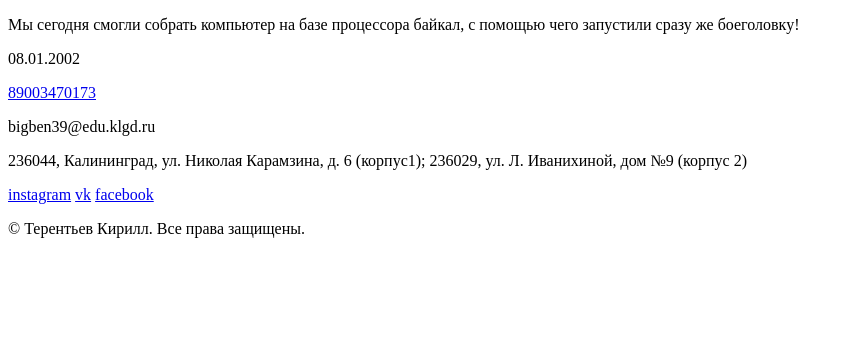
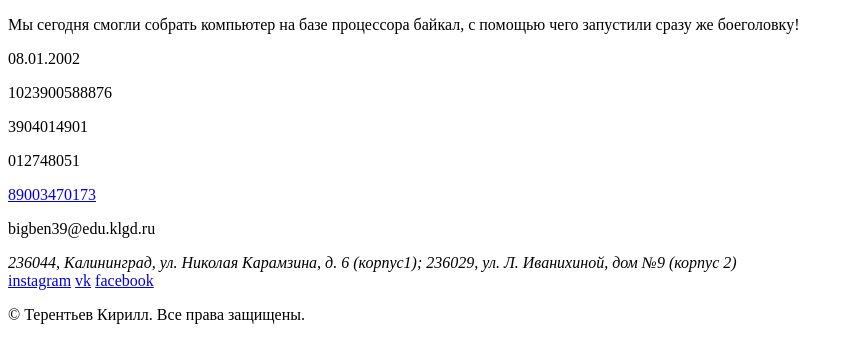
Before and after one commit to UnkNownT0Any0ne/Exam-1.1, a PHP site: page /index.php in a window 1280 px wide. Shown: the part 1255-1595 px from the top of the page, without its empty margins (0-853 px from the left). Before the commit the page ends 1493 px from the top, so only its background shows below. Run offline with PHP 8.4, Linux system fonts and the light colour scheme.

Commit message:
footer fix

```diff
--- a/footer.php
+++ b/footer.php
@@ -2,10 +2,15 @@
       <div class="container">
          <div class="footer__heading">
             <div class="footer__contacts">
+               <div class="requisites">
+                  <p class="requisites__ogrn">1023900588876</p>
+                  <p class="requisites__inn">3904014901</p>
+                  <p class="requisites__bik">012748051</p>
+               </div>
                <div class="contacts">
                   <a href="tel:89003470173" class="phone">89003470173</a>
                   <p class="contact__email">bigben39@edu.klgd.ru</p>
-                  <p class="contact__address">236044, Калининград, ул. Николая Карамзина, д. 6 (корпус1); 236029, ул. Л. Иванихиной, дом №9 (корпус 2)</p>
+                  <address class="contact__address">236044, Калининград, ул. Николая Карамзина, д. 6 (корпус1); 236029, ул. Л. Иванихиной, дом №9 (корпус 2)</address>
                </div>
                <div class="social-links">
                   <a href="#" class="social-links__item">instagram</a>
```
